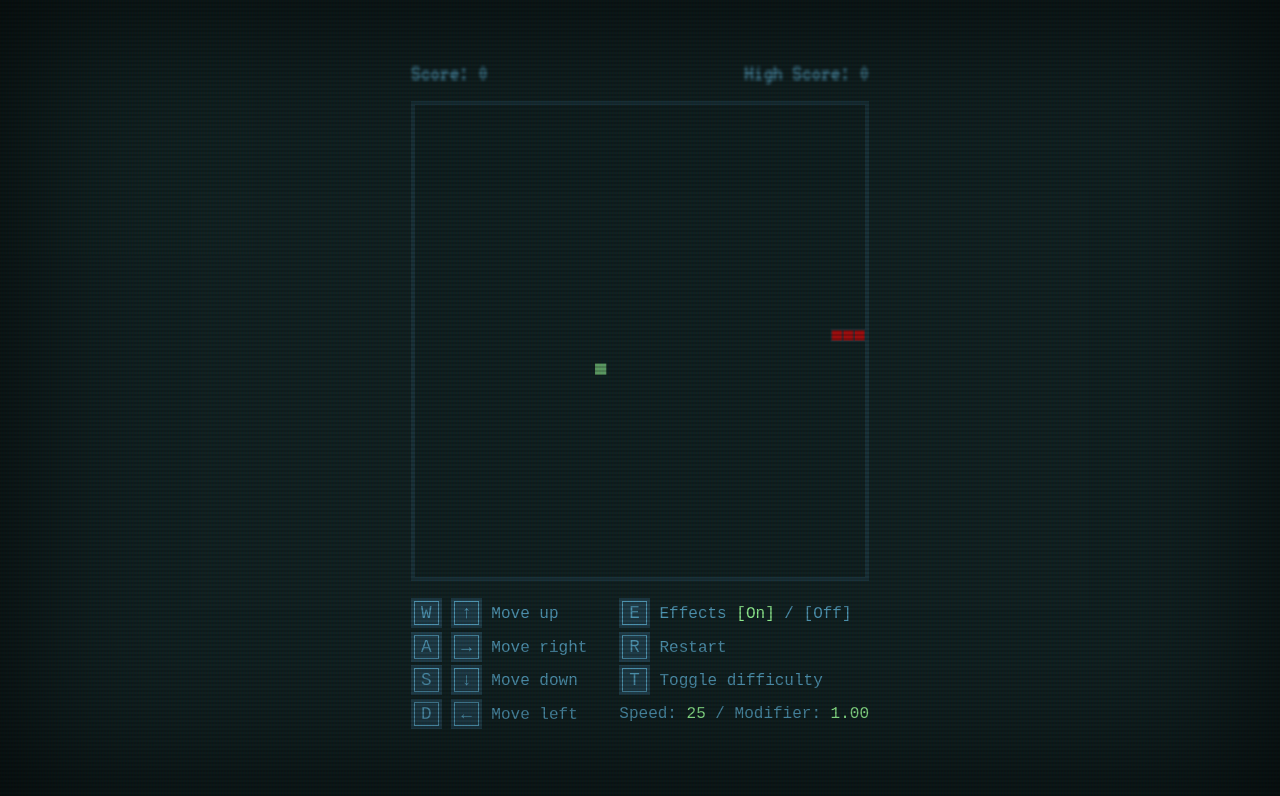
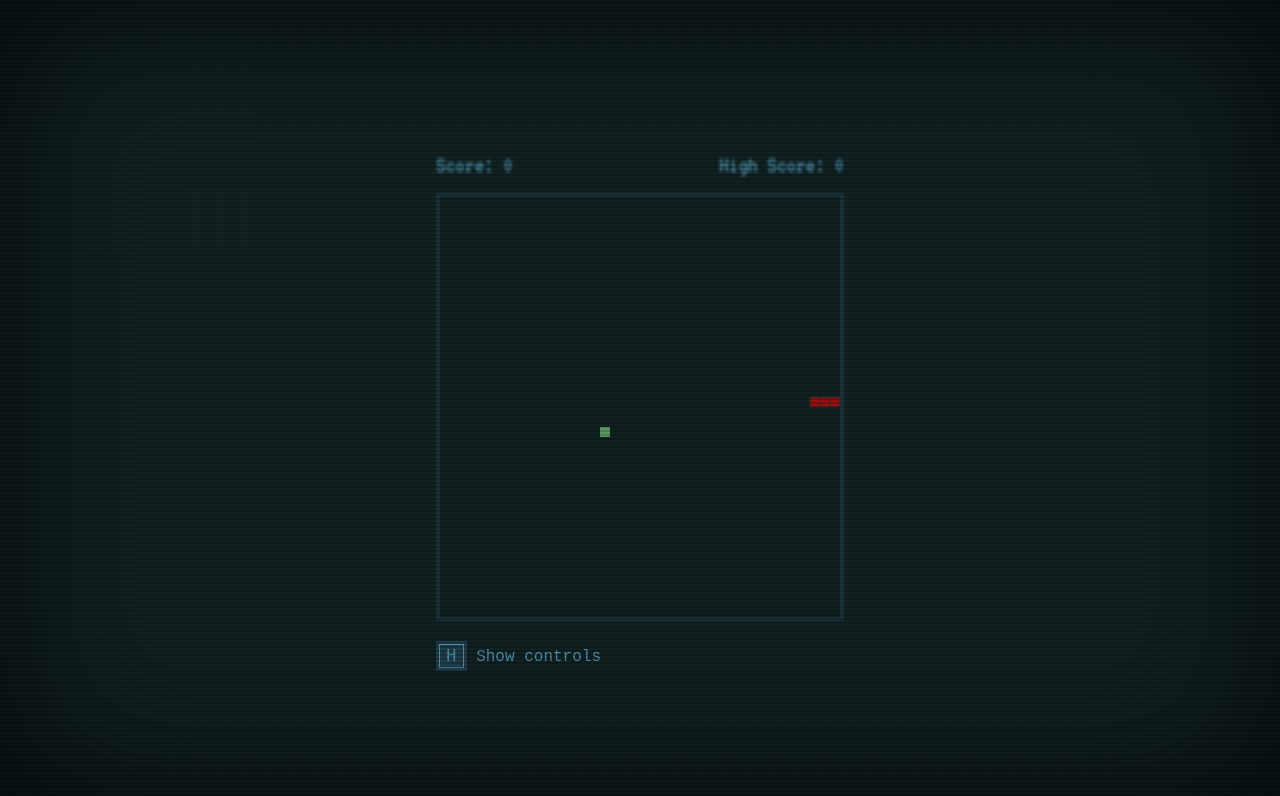
Before and after one commit to GeoGeorgeous/snake, a Svelte app: page / in a window 1280 px wide. Shown: the top 796 px of the page. Built offline with nearby package versions, Linux system fonts and the light colour scheme.

Commit message:
toggle help

```diff
--- a/src/App.svelte
+++ b/src/App.svelte
@@ -11,6 +11,7 @@
   let hasGameEnded = false;
   let runtime;
   let effects = true;
+  let controlsShown = false;
 
   let snake = [
     { x: 200, y: 200 },
@@ -200,7 +201,7 @@
       <p>Score: <span class:colored={score > 0}>{score}</span></p>
       <p>High Score: {highScore}</p>
     </div>
-
+    <div class="canvas-wrapper">
       <Canvas
         bind:canvas
         width={gameConfig.width}
@@ -216,8 +217,10 @@
         on:restart={reset}
         on:toggleEffects={() => (effects = !effects)}
         on:speedChange={handleSpeedChange}
+        on:toggleControls={() => (controlsShown = !controlsShown)}
       />
 
+      {#if controlsShown}
         <div class="controls">
           <ul>
             <li>
@@ -232,12 +235,14 @@
             <li>
               <span class="key">D</span> <span class="key">&#8592;</span> Move left
             </li>
+            <li>
+              <span class="key">H</span> Hide Controls
+            </li>
           </ul>
           <ul>
             <li>
               <span class="key">E</span> Effects
               <span class:colored={effects}>[On]</span>
-          /
               <span class:colored={!effects}>[Off]</span>
             </li>
             <li>
@@ -248,11 +253,22 @@
             </li>
             <li>
               Speed:
-          <span class="colored">{fps.toString().padStart(2, "0")}</span> /
+              <span class="colored">{fps.toString().padStart(2, "0")}</span><br
+              />
               Modifier:
               <span class="colored">{multiplier.toFixed(2)}</span>
             </li>
           </ul>
+        </div>
+      {:else}
+        <div class="controls">
+          <ul>
+            <li>
+              <span class="key">H</span> Show controls
+            </li>
+          </ul>
+        </div>
+      {/if}
     </div>
   </div>
 </main>
@@ -266,6 +282,7 @@
     font-family: "VT323", monospace;
     line-height: 1rem;
     filter: blur(0.007em);
+    color: var(--color-blue);
   }
 
   .main {
@@ -330,9 +347,15 @@
     color: var(--color-accent);
   }
 
+  .canvas-wrapper {
+    position: relative;
+  }
+
   .controls {
-    display: flex;
-    gap: 2rem;
+    position: absolute;
+    display: grid;
+    gap: 0;
+    grid-template-columns: 1fr 1fr;
     font-size: 1rem;
     font-family: monospace;
     color: var(--color-light);
--- a/src/components/Controls.svelte
+++ b/src/components/Controls.svelte
@@ -5,10 +5,11 @@
     const handleKeydown = (event) => {
         let code = event.keyCode;
         let direction = "";
+        console.log(code);
 
         if (code === 82) dispatch("restart");
         if (code === 69) dispatch("toggleEffects");
-        if (code === 84) dispatch("speedChange");
+        if (code === 72) dispatch("toggleControls");
 
         switch (code) {
             case 87:
```
Lines whose indentation alone changed are shown as unchanged.
